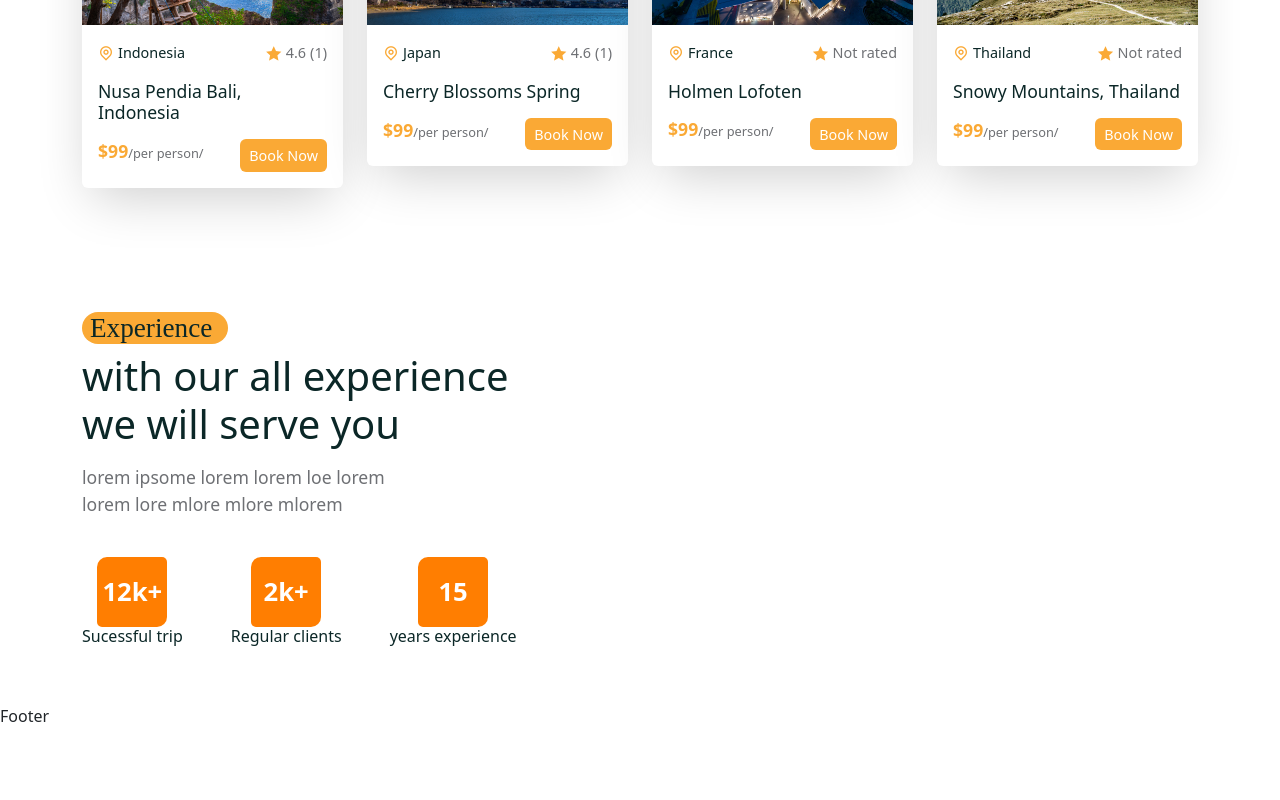
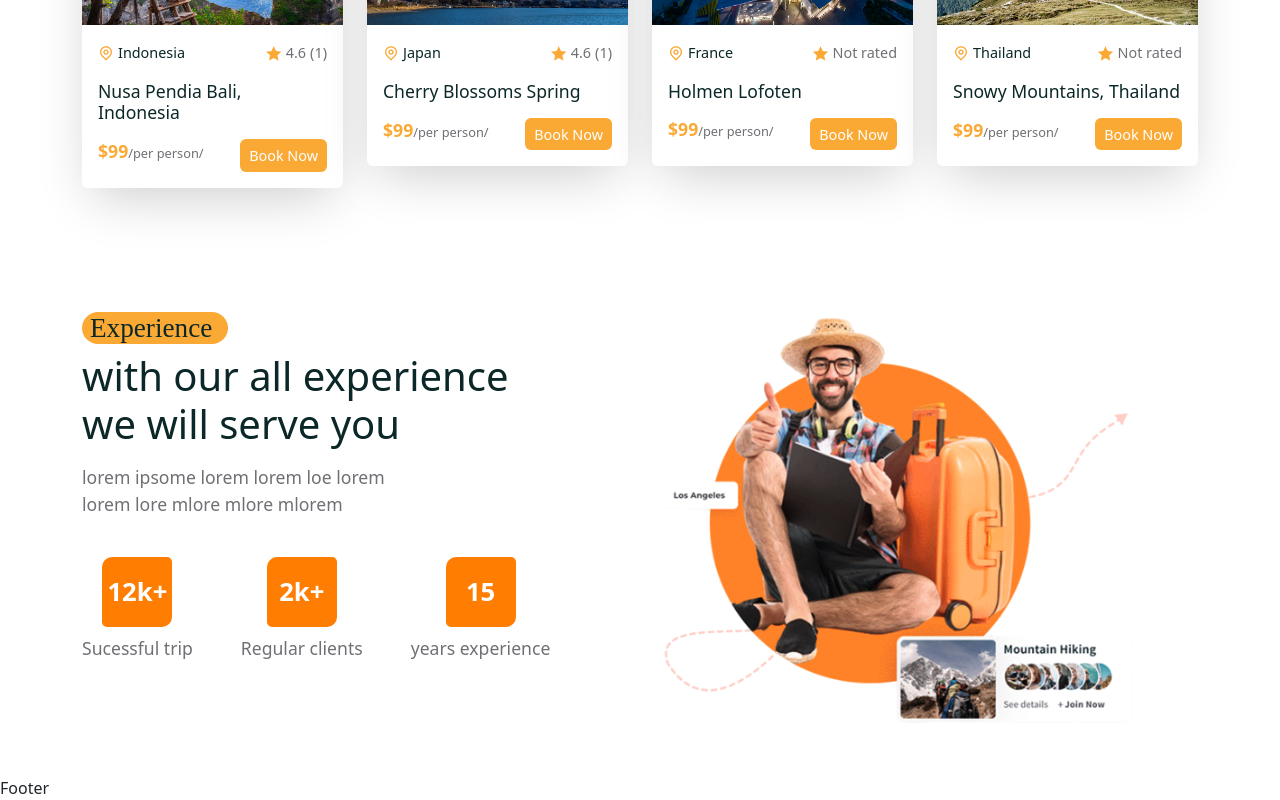
Before and after one commit to Ajeettiwarii/Travelvista, a React (Create React App) app in the folder frontend/: page /home in a window 1280 px wide. Shown: the part 1681-2481 px from the top of the page. Before the commit the page ends 2409 px from the top, so only its background shows below. Built offline with nearby package versions, Linux system fonts and the light colour scheme; a web font is replaced by a local one.

Commit message:
experience_section_end

```diff
--- a/frontend/src/Pages/Home.jsx
+++ b/frontend/src/Pages/Home.jsx
@@ -9,6 +9,7 @@
 import SearchBar from "../shared/SearchBar";
 import ServiceList from "../services/ServiceList";
 import FeaturedTourList from "../components/Featured-tours/FeaturedTourList";
+import experienceImg from "../assets/images/experience.png"
 
 const Home = () => {
   return (
@@ -53,6 +54,7 @@
           </Row>
         </Container>
       </section>
+      {/* =========================================== */}
       <section>
         <Container>
           <Row>
@@ -75,6 +77,7 @@
           </Row>
         </Container>
       </section>
+      {/* ====================================== */}
       <section>
         <Container>
           <Row>
@@ -107,10 +110,15 @@
                 </div>
               </div>
             </Col>
-            <Col lg="6"></Col>
+            <Col lg="6">
+            <div className="experience__img">
+              <img src={experienceImg} alt=""/>
+            </div>
+            </Col>
           </Row>
         </Container>
       </section>
+      {/* ========================================== */}
     </>
   );
 };
--- a/frontend/src/styles/home.css
+++ b/frontend/src/styles/home.css
@@ -73,3 +73,12 @@
      font-weight: 600;
      border-radius: 10px 5px 10px 5px;
   }
+  .counter__box h6{
+    font-size: 1.1rem;
+    margin-top: 0.7rem;
+    color: var(--text-color);
+  }
+  .experience__img img{
+       width: 90%;
+
+  }
```
